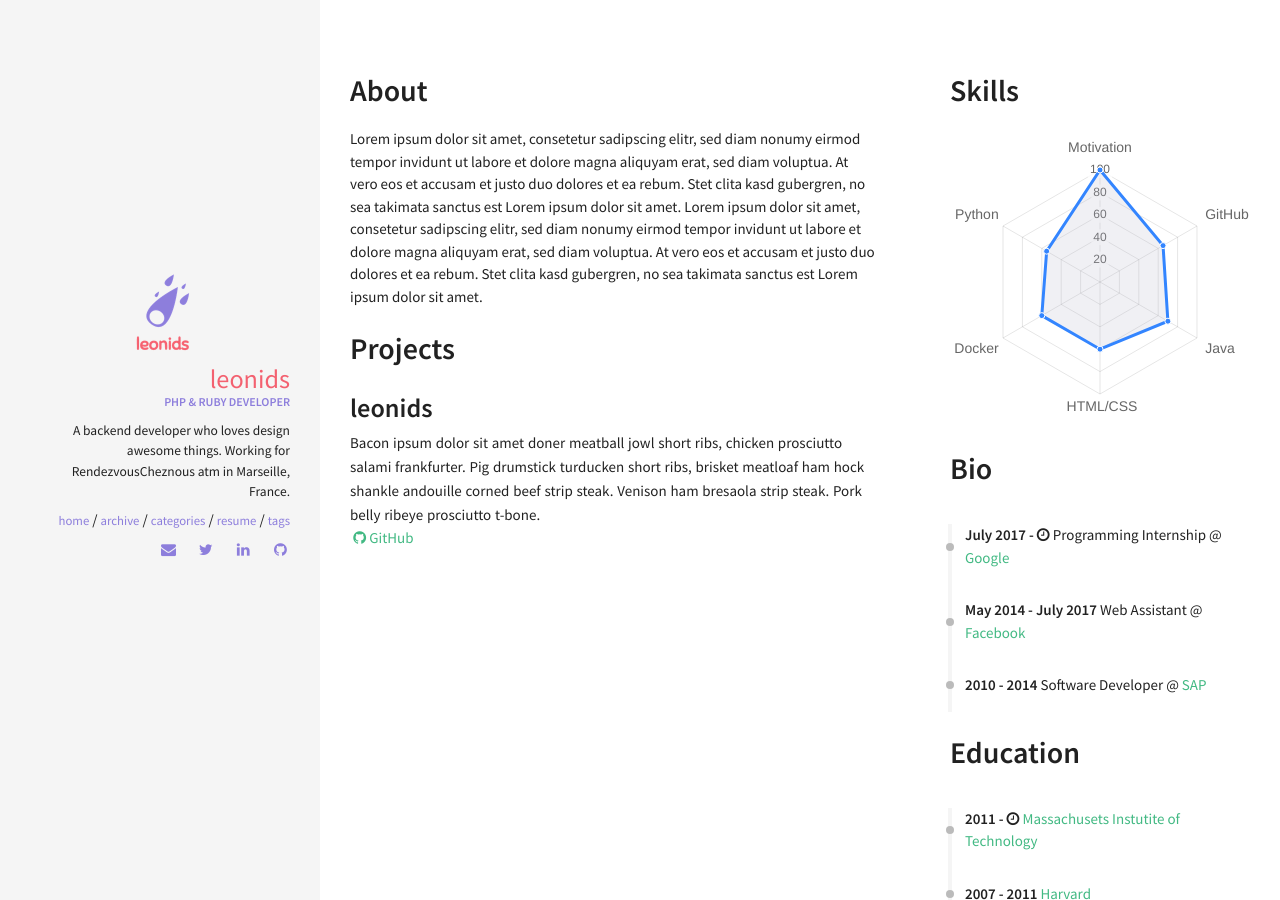
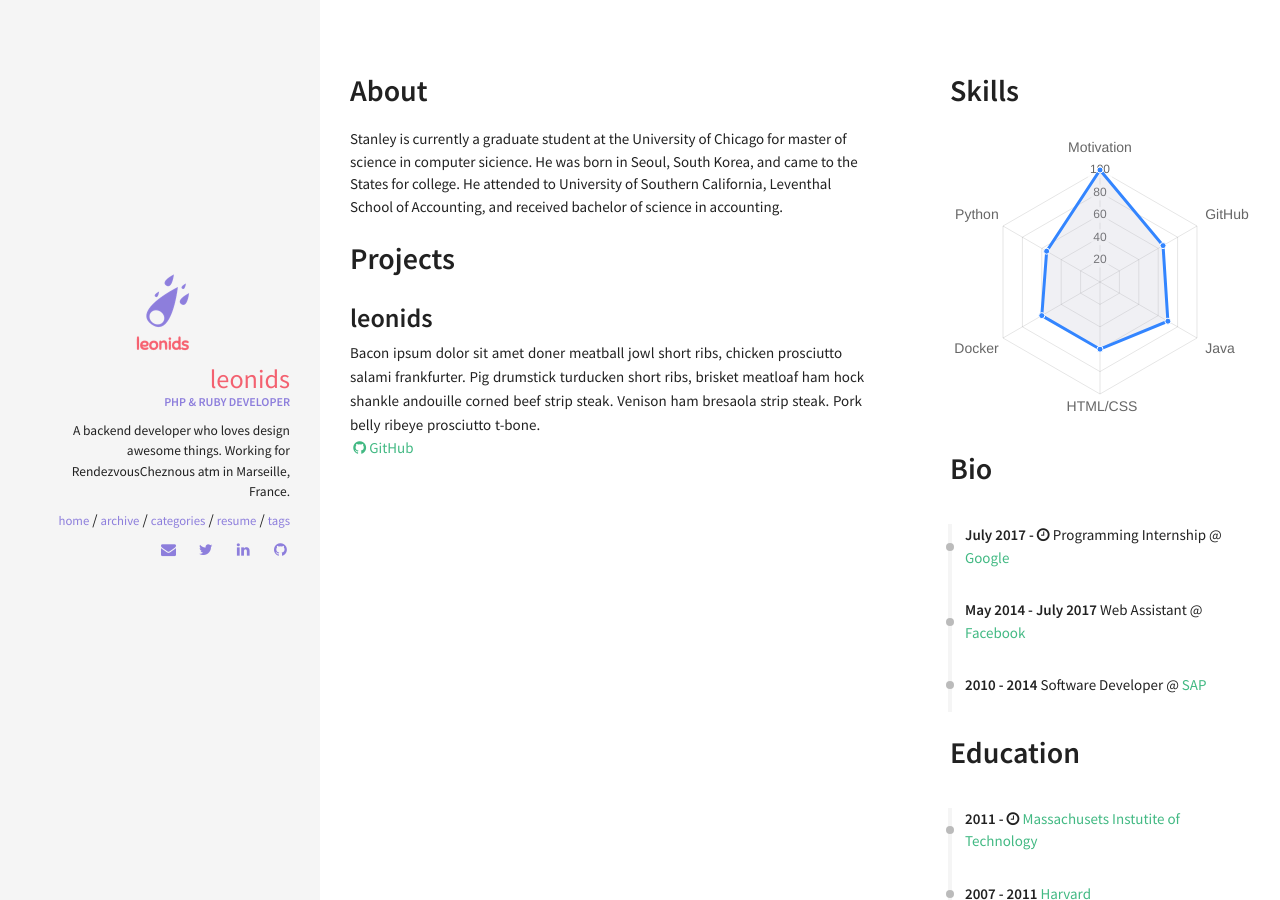
Before and after one commit to stanleyhspark/stanleyhspark.github.io, a Jekyll site: the page built from resume.html, in a window 1280 px wide. Built offline with Jekyll 4.4.1, drawn with Linux system fonts in a browser that asks for light colours; nearby versions of some CDN libraries.

Commit message:
Update about.html

```diff
--- a/_includes/sections/about.html
+++ b/_includes/sections/about.html
@@ -1,5 +1,5 @@
 <h1><span data-i18n="skills.my_skills">About</span></h1>
 
 <div>
-    Lorem ipsum dolor sit amet, consetetur sadipscing elitr, sed diam nonumy eirmod tempor invidunt ut labore et dolore magna aliquyam erat, sed diam voluptua. At vero eos et accusam et justo duo dolores et ea rebum. Stet clita kasd gubergren, no sea takimata sanctus est Lorem ipsum dolor sit amet. Lorem ipsum dolor sit amet, consetetur sadipscing elitr, sed diam nonumy eirmod tempor invidunt ut labore et dolore magna aliquyam erat, sed diam voluptua. At vero eos et accusam et justo duo dolores et ea rebum. Stet clita kasd gubergren, no sea takimata sanctus est Lorem ipsum dolor sit amet.
+    Stanley is currently a graduate student at the University of Chicago for master of science in computer sicience. He was born in Seoul, South Korea, and came to the States for college. He attended to University of Southern California, Leventhal School of Accounting, and received bachelor of science in accounting.
 </div>
```
